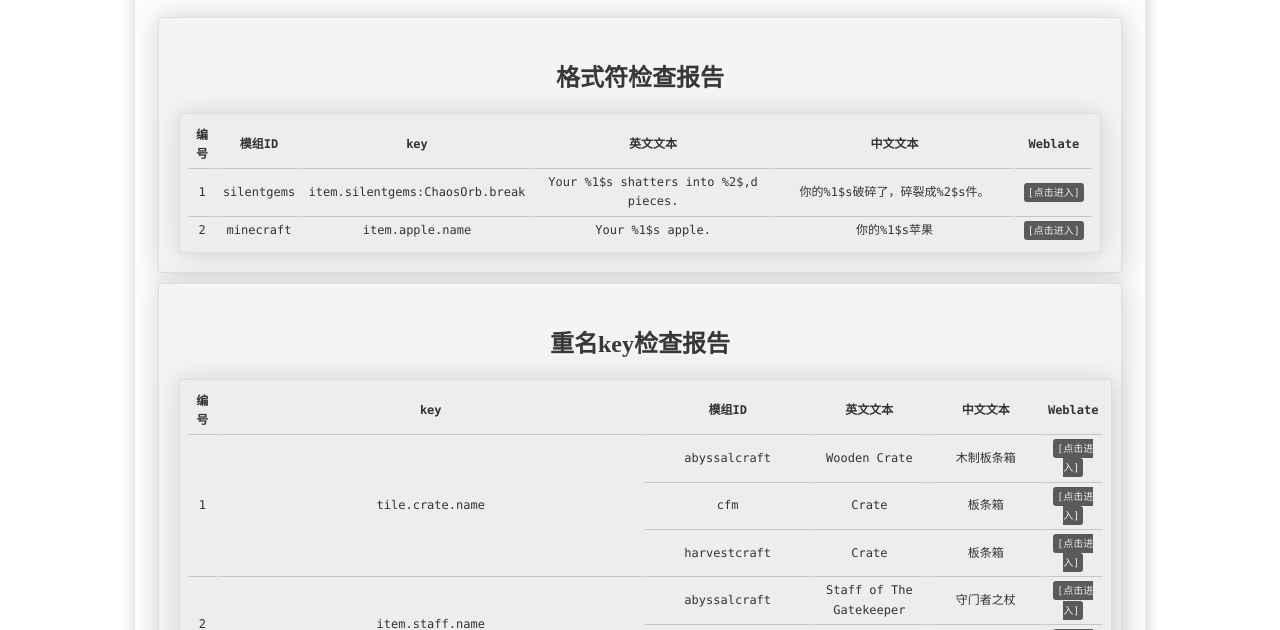
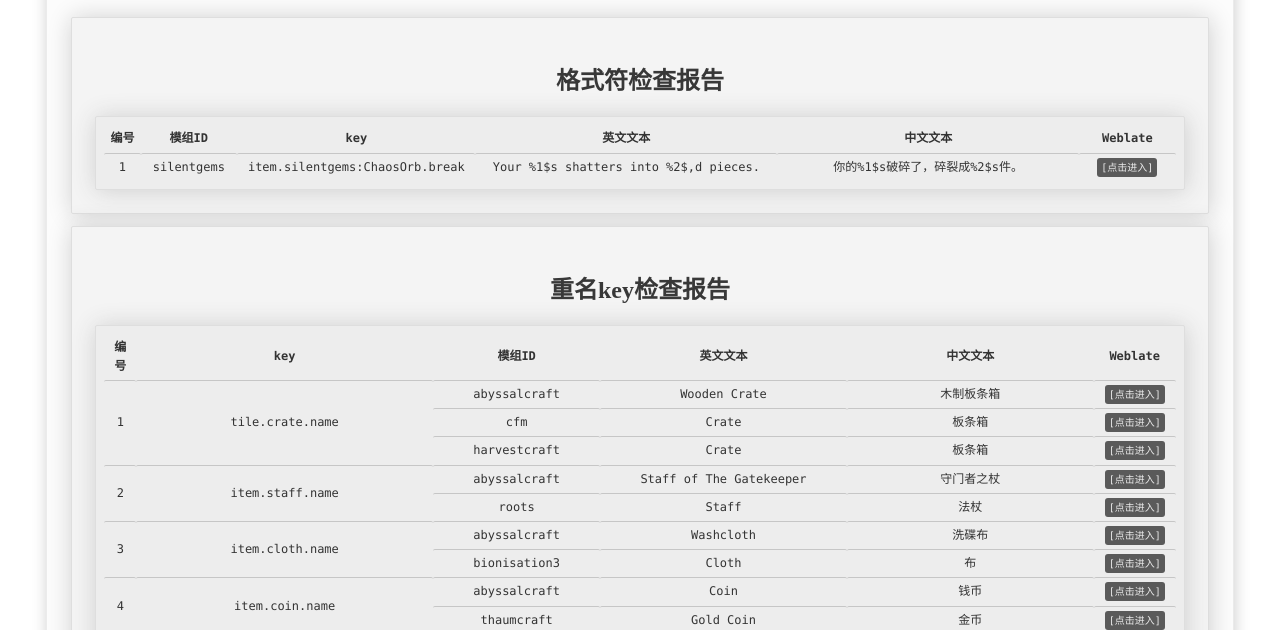
Before and after one commit to CFPAOrg/TransQualityControl, a plain HTML site: page index.html in a window 1280 px wide. Shown: the part 170-800 px from the top of the page. Drawn offline with nearby package versions, Linux system fonts and the light colour scheme.

Commit message:
修改页面宽度，现在的表格还是不够宽

```diff
--- a/css/index.css
+++ b/css/index.css
@@ -1,5 +1,5 @@
 .main {
-    margin: 3% 10% 5% 10%;
+    margin: 3%;
     padding: 1%;
     background-color: #fcfcfc;
     text-align: center;
--- a/json/duplicate.js
+++ b/json/duplicate.js
@@ -1383,28 +1383,6 @@ export let duplicates = [{
     "zh_cn": "熔融Uranium"
   }]
 }, {
-  "key": "desc.immersiveengineering.info.multiblock.IE:AlloySmelter",
-  "items": [{
-    "mod": "immersiveengineering",
-    "en_us": "Alloy Kiln",
-    "zh_cn": "合金窑"
-  }, {
-    "mod": "immersivepetroleum",
-    "en_us": "Alloy Smelter",
-    "zh_cn": "合金窑"
-  }]
-}, {
-  "key": "desc.immersiveengineering.info.multiblock.IE:AutoWorkbench",
-  "items": [{
-    "mod": "immersiveengineering",
-    "en_us": "Automated Engineer's Workbench",
-    "zh_cn": "自动工程师装配台"
-  }, {
-    "mod": "immersivepetroleum",
-    "en_us": "Automated Workbench",
-    "zh_cn": "装配机"
-  }]
-}, {
   "key": "item.amber.name",
   "items": [{
     "mod": "jurassicraft",
--- a/json/format.js
+++ b/json/format.js
@@ -4,11 +4,5 @@ export let formats = [
     key: "item.silentgems:ChaosOrb.break",
     en_us: "Your %1$s shatters into %2$,d pieces.",
     zh_cn: "你的%1$s破碎了，碎裂成%2$s件。"
-  },
-  {
-    modid: "minecraft",
-    key: "item.apple.name",
-    en_us: "Your %1$s apple.",
-    zh_cn: "你的%1$s苹果"
   }
 ];
```
